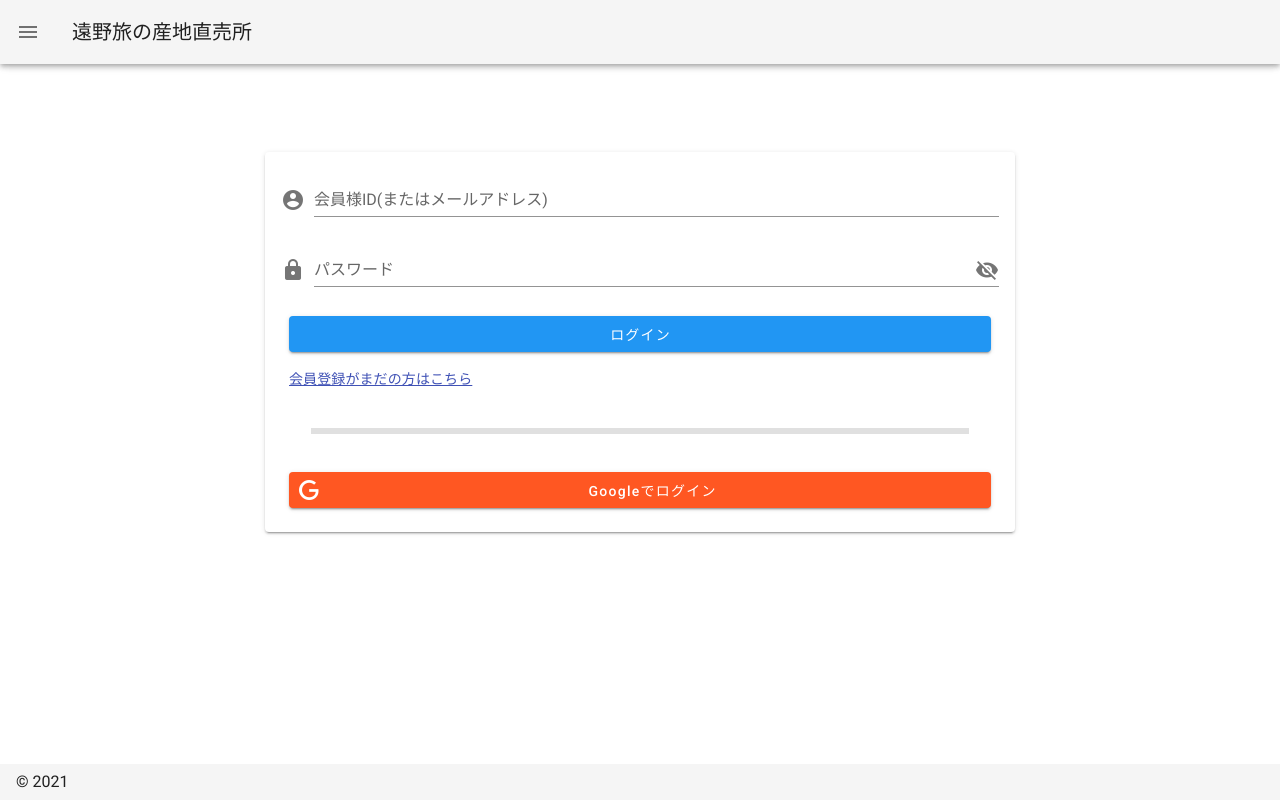
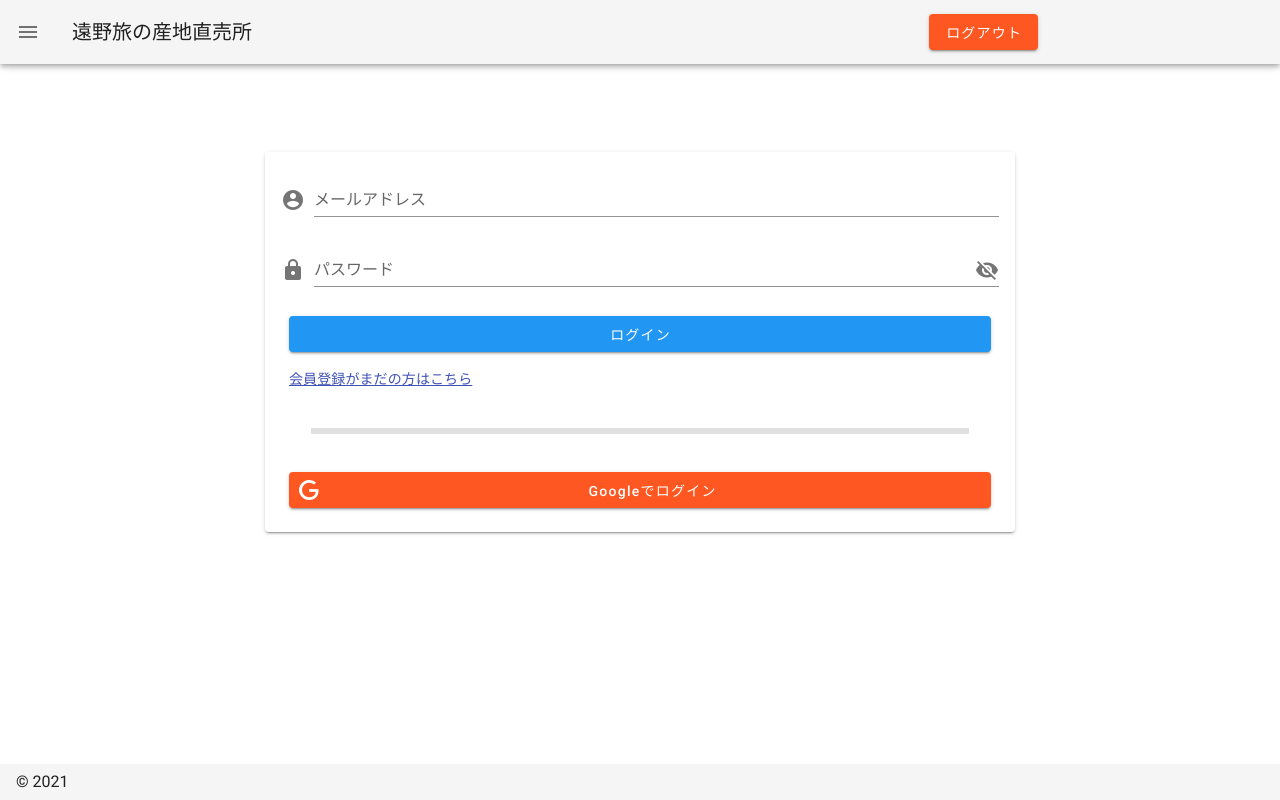
Before and after one commit to KazumasaAbe/spa-app-front, a Nuxt app: page /login in a window 1280 px wide. Built offline with nearby package versions, Linux system fonts and the light colour scheme.

Commit message:
ログイン画面作成

```diff
--- a/layouts/default.vue
+++ b/layouts/default.vue
@@ -32,6 +32,16 @@
       <v-app-bar-nav-icon @click.stop="drawer = !drawer" />
       <v-toolbar-title v-text="title" />
       <v-spacer />
+      <v-layout justify-center>
+        <v-btn
+          class="text-capitalize
+                    white--text"
+          color="deep-orange"
+          @click="$auth.logout()"
+        >
+          ログアウト
+        </v-btn>
+      </v-layout>
     </v-app-bar>
     <v-main>
       <v-container>
--- a/nuxt.config.js
+++ b/nuxt.config.js
@@ -90,5 +90,22 @@ export default {
     },
     vendor: ['vue2-google-maps'],
     transpile: [/^vue2-google-maps($|\/)/]
+  },
+  auth: {
+    redirect: {
+      login: '/login',
+      logout: '/',
+      callback: false,
+      home: '/'
+    },
+    strategies: {
+      local: {
+        endpoints: {
+          login: { url: '/api/v1/auth/login', method: 'post', propertyName: 'token' },
+          logout: { url: '/api/v1/auth/logout', method: 'post' },
+          user: false
+        }
+      }
+    }
   }
 }
--- a/package.json
+++ b/package.json
@@ -11,6 +11,7 @@
     "lint": "yarn lint:js"
   },
   "dependencies": {
+    "@nuxtjs/auth": "^4.9.1",
     "@nuxtjs/axios": "^5.13.6",
     "core-js": "^3.15.1",
     "nuxt": "^2.15.7",
--- a/pages/login.vue
+++ b/pages/login.vue
@@ -11,9 +11,9 @@
             <v-card-text>
               <v-form>
                 <v-text-field
-                  v-model="name"
+                  v-model="email"
                   prepend-icon="mdi-account-circle"
-                  label="会員様ID(またはメールアドレス)"
+                  label="メールアドレス"
                 />
                 <v-text-field
                   v-model="password"
@@ -28,6 +28,7 @@
                 <v-btn
                   color="info"
                   block
+                  @click="loginWithAuthModule"
                 >
                   ログイン
                 </v-btn>
@@ -69,8 +70,34 @@ export default {
     return {
       message: '新規登録です',
       showPassword: false,
-      name: '',
+      email: '',
       password: ''
+    }
+  },
+  methods: {
+    // loginメソッドの呼び出し
+    async loginWithAuthModule () {
+      await this.$auth
+        .loginWith('local', {
+          // emailとpasswordの情報を送信
+          data: {
+            email: this.email,
+            password: this.password
+          }
+        })
+        .then(
+          (response) => {
+          // レスポンスで返ってきた、認証に必要な情報をlocalStorageに保存
+            localStorage.setItem('access-token', response.headers['access-token'])
+            localStorage.setItem('client', response.headers.client)
+            localStorage.setItem('uid', response.headers.uid)
+            localStorage.setItem('token-type', response.headers['token-type'])
+            return response
+          },
+          (error) => {
+            return error
+          }
+        )
     }
   }
 }
--- a/pages/sign_up.vue
+++ b/pages/sign_up.vue
@@ -11,9 +11,9 @@
             <v-card-text>
               <v-form>
                 <v-text-field
-                  v-model="name"
+                  v-model="email"
                   prepend-icon="mdi-account-circle"
-                  label="会員様ID(またはメールアドレス)"
+                  label="メールアドレス"
                 />
                 <v-text-field
                   v-model="password"
@@ -36,6 +36,7 @@
                 <v-btn
                   color="info"
                   block
+                  @click="registerUser"
                 >
                   新規登録
                 </v-btn>
@@ -54,9 +55,16 @@ export default {
   data () {
     return {
       showPassword: false,
-      name: '',
+      email: '',
       password: '',
       password_confirmation: ''
+    }
+  },
+  methods: {
+    registerUser () {
+      this.$axios.post('/api/v1/auth', this.user).then((response) => {
+        window.location.href = '/'
+      })
     }
   }
 }
```
Also changed, not shown: store/index.js (added), 1 other file (tests, documents, lock files or other folders).
